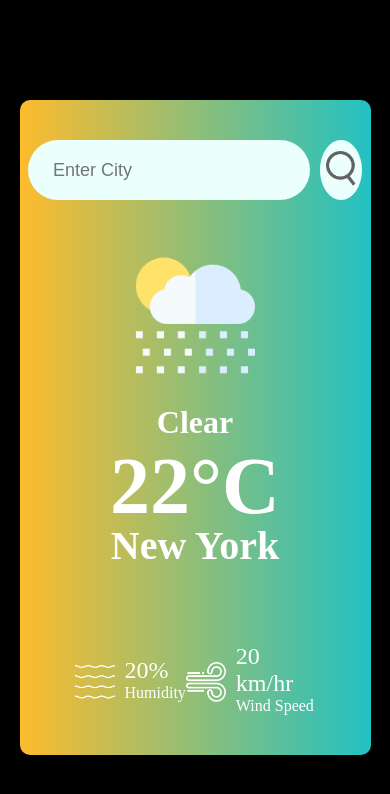
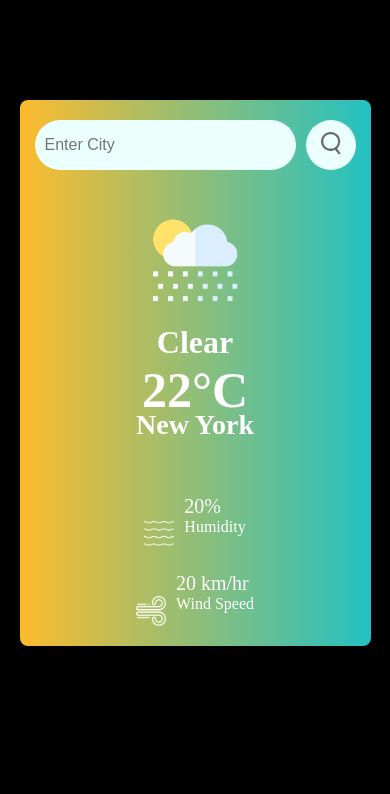
Before and after one commit to ManishSharma2004/Weather_Checker, a plain HTML site: page index.html in a window 390 px wide. Drawn offline with Linux system fonts and the light colour scheme.

Commit message:
style.css

```diff
--- a/style.css
+++ b/style.css
@@ -96,3 +96,59 @@ body{
     font-size: 24px;
     margin-top: -6px;
 }
+
+@media (max-width: 500px) {
+    .card {
+        padding: 20px 15px;
+        border-radius: 8px;
+    }
+
+    .search input {
+        padding: 10px;
+        height: 50px;
+        font-size: 16px;
+    }
+
+    .search button {
+        width: 50px;
+        height: 50px;
+    }
+
+    .search button img {
+        width: 20px;
+    }
+
+    .weather img {
+        width: 120px;
+    }
+
+    .weather .temp {
+        font-size: 50px;
+    }
+
+    .weather .city {
+        font-size: 28px;
+    }
+
+    .weather .details {
+        flex-direction: column;
+        gap: 20px;
+        padding: 0;
+    }
+
+    .col {
+        justify-content: center;
+    }
+
+    .col img {
+        width: 30px;
+    }
+
+    .col .textBox {
+        margin-top: 0;
+    }
+
+    .humidity, .wind {
+        font-size: 20px;
+    }
+}
```
